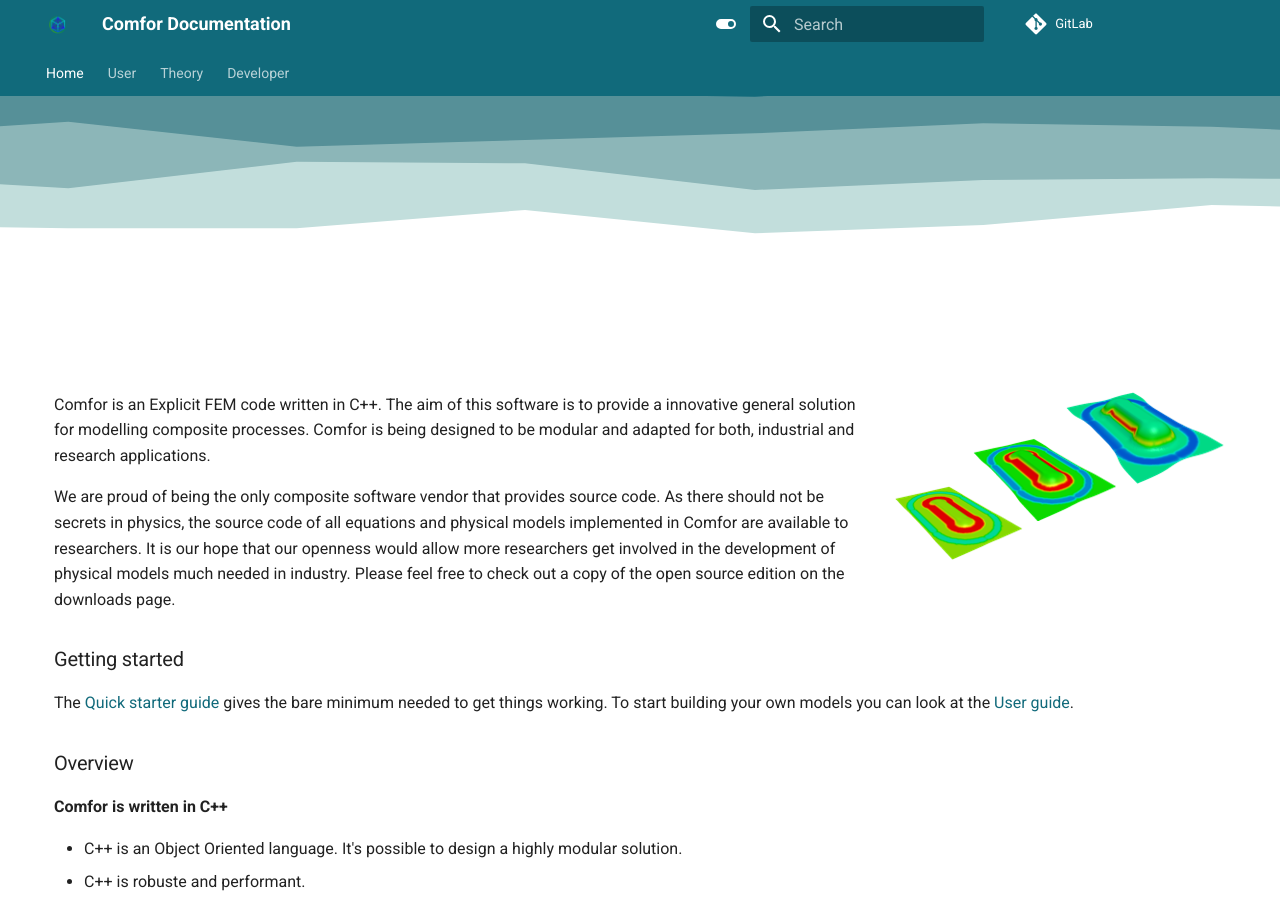
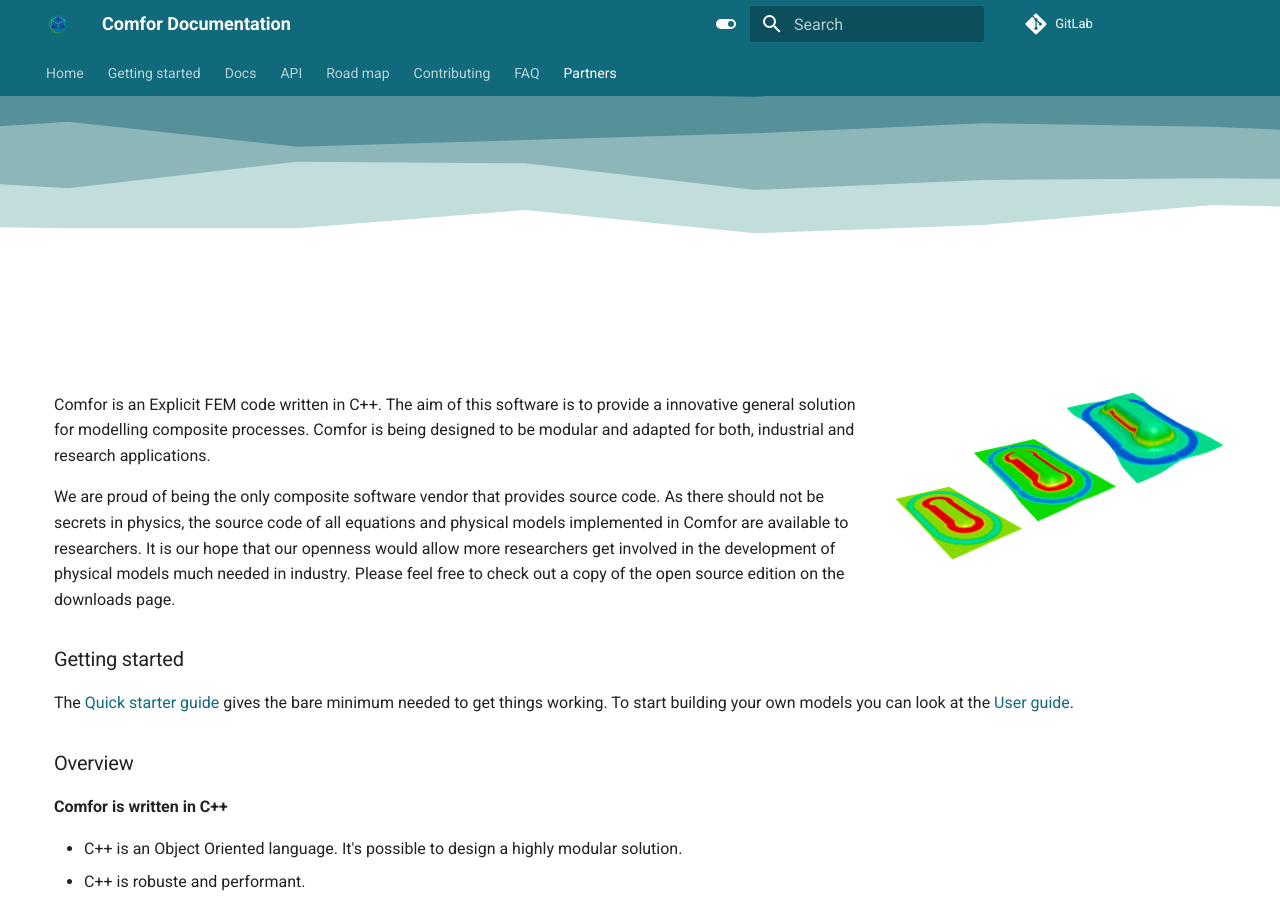
Before and after one commit to innovamics/comfor-doc, an MkDocs documentation site: the page built from docs/index.md, in a window 1280 px wide and 900 px high. Built offline with MkDocs 1.6.1 and Material for MkDocs 9.7.7, drawn with Linux system fonts in a browser that asks for light colours; nearby versions of some CDN libraries; comment, search, counter and statistics services are not loaded; some of the changed text lies outside the part shown.

Commit message:
New site map test

```diff
--- a/mkdocs.yml
+++ b/mkdocs.yml
@@ -12,28 +12,36 @@
     - 'Welcome': index.md
     - 'Quick Start': overview/quick_starter_guide.md
     - 'Downloads': overview/download_page.md
-  - 'User':
+  - 'Getting started':
     - 'Overview': user/user_overview.md
     - 'Pre-processing': user/user_preprocessing.md
     - 'Analysis': user/user_analysis.md
     - 'Post-processing': user/user_postprocessing.md
-  - 'Theory':
+  - 'Docs':
     - 'Overview': theory/theory_overview.md
     - 'Continuum Mechanics': theory/continuum_mechanics.md
     - 'Composite Materials': theory/materials/composite_materials.md
     - 'Materials overview': theory/materials/materials_overview.md
     - 'Solvers': theory/solvers/solvers_overview.md
-  - 'Developer':
+  - 'API':
     - 'Overview': developer/dev_overview.md
     - 'Using git': developer/dev_git.md
     - 'Modularity': developer/dev_mod.md
+  - 'Road map':
+    - 'Test': index.md
+  - 'Contributing':
+    - 'Test': index.md
+  - 'FAQ':
+    - 'Test': index.md
+  - 'Partners':
+    - 'Test': index.md
 
 theme:
 
   name: material
 
-  logo: assets/img/apple-touch-icon-114x114.png
-  favicon: assets/img/apple-touch-icon-114x114.png
+  logo: assets/img/apple-touch-icon-72x72.png
+  favicon: assets/img/apple-touch-icon-72x72.png
 
   analytics:
     gtag: 'G-7CEE34RD0F'
@@ -48,7 +56,7 @@
 
     - media: "(prefers-color-scheme: light)"        # Automatic gestion of user's preferences
 
-      scheme: default                               # Dark theme
+      scheme: default                               # Light theme
 
       primary: custom
       accent: custom
@@ -62,7 +70,7 @@
 
     - media: "(prefers-color-scheme: dark)"         # Automatic gestion of user's preferences
 
-      scheme: slate                                 # Light theme
+      scheme: slate                                 # Dark theme
 
       primary: custom
       accent: custom
@@ -76,12 +84,6 @@
       - navigation.footer
       - navigation.tabs
 
-#nav:
- # - Accueil: index.md
-  #- Guide:
-   #   - Démarrage: guide/start.md
-    #  - Avancé: guide/advanced.md
-  #- À propos: about.md
 
 
 markdown_extensions:
```
